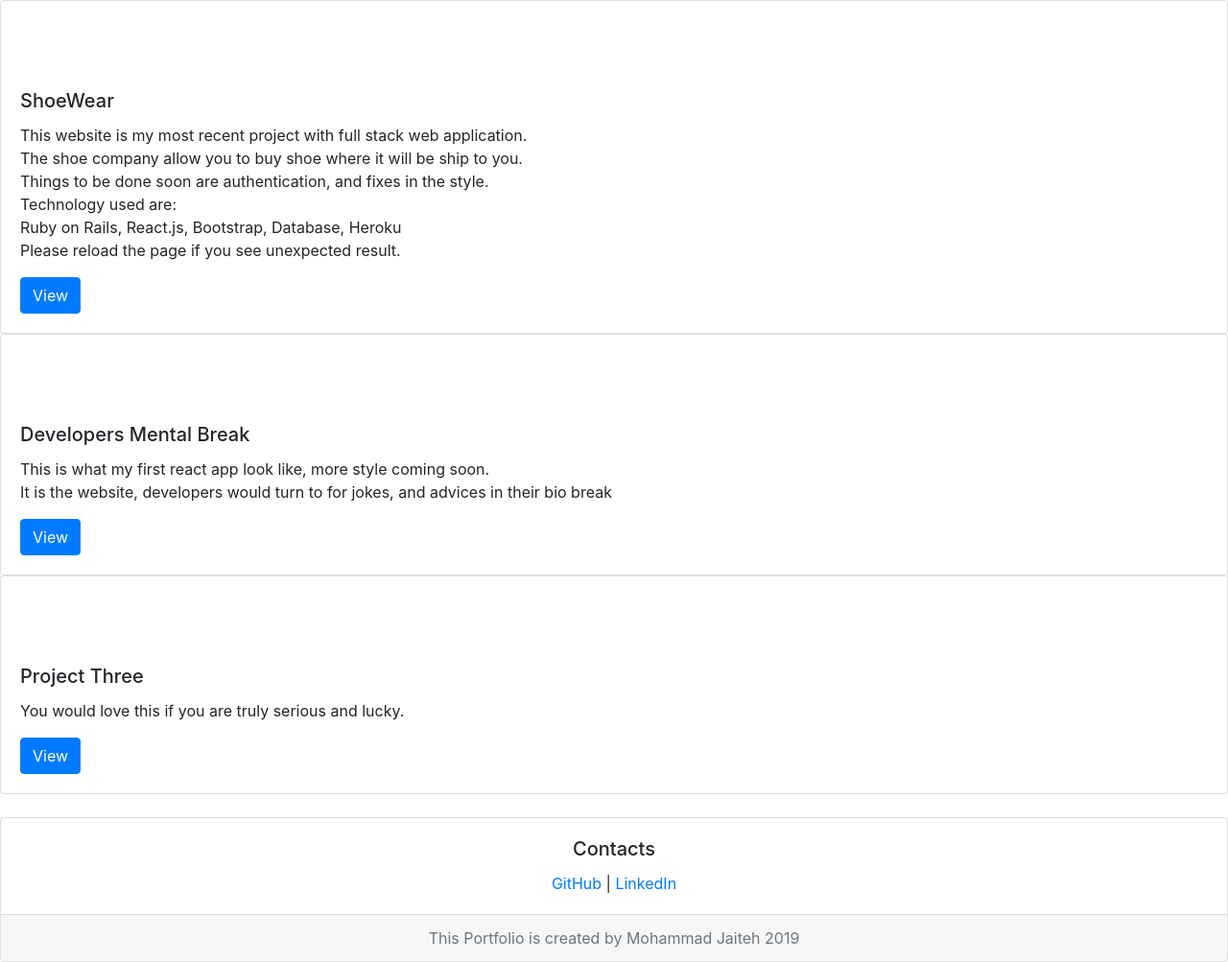
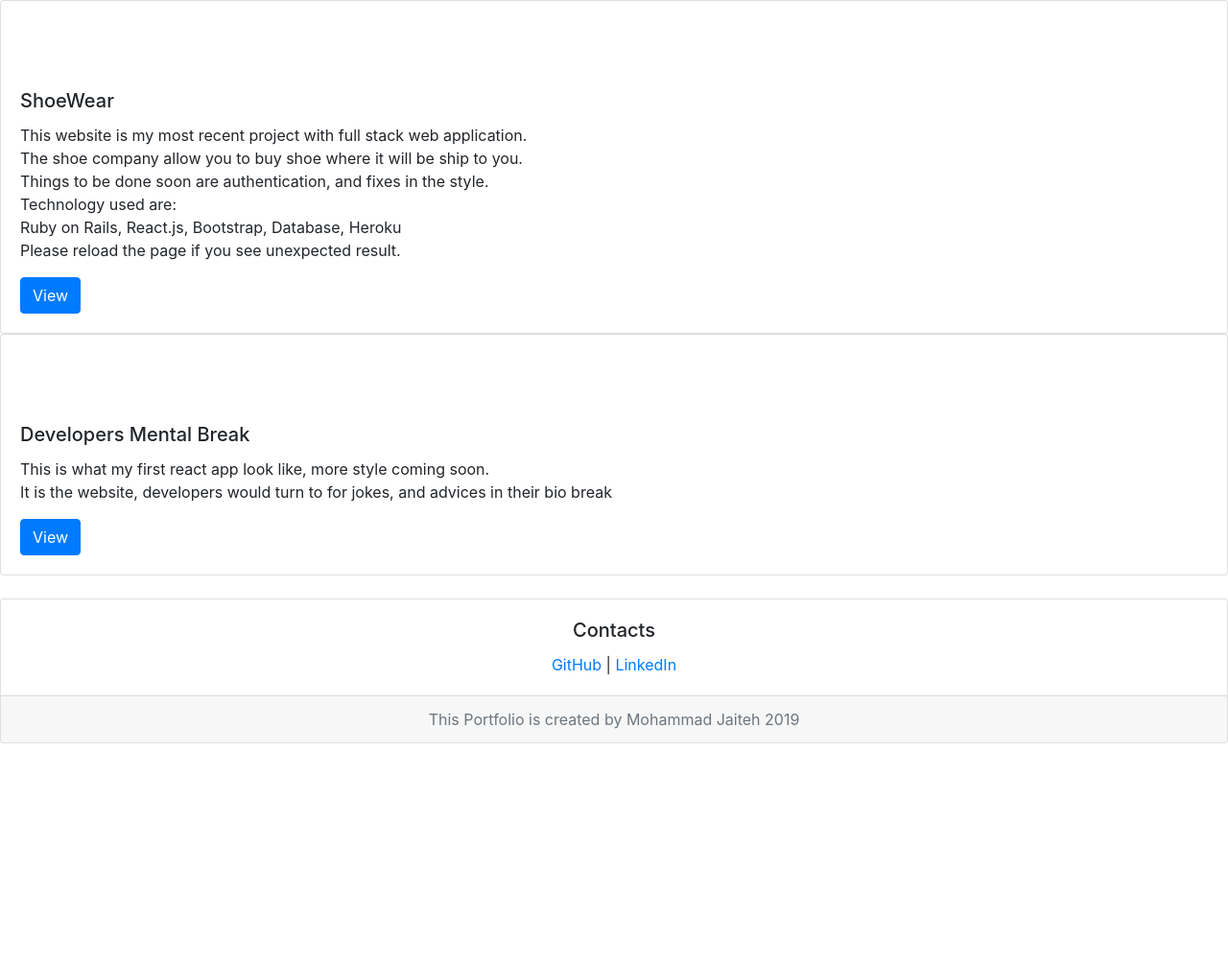
Before and after one commit to younhash/my-portfolio, a plain HTML site: page index.html in a window 1280 px wide. Shown: the part 367-1370 px from the top of the page at 96% size. After the commit the page ends 1142 px from the top, so only its background shows below. Drawn offline with nearby package versions, Linux system fonts and the light colour scheme.

Commit message:
some clean up

```diff
--- a/index.html
+++ b/index.html
@@ -62,14 +62,14 @@
         </div>
       </div>
 
-      <div class="card w-100">
+      <!-- <div class="card w-100">
         <div class="card-body">
           <br><br><br>
           <h5 class="card-title">Project Three</h5>
           <p class="card-text">You would love this if you are truly serious and lucky.</p>
           <a href="#" class="btn btn-primary">View</a>
         </div>
-      </div>
+      </div> -->
       <br>
       <div class="card text-center">
         <div class="card-body">
```
